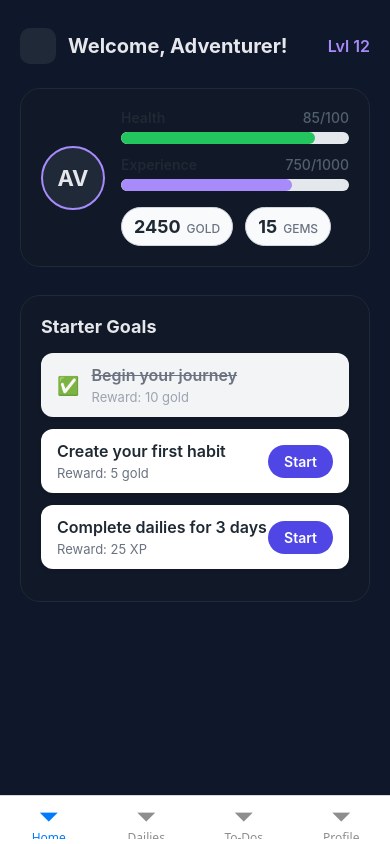
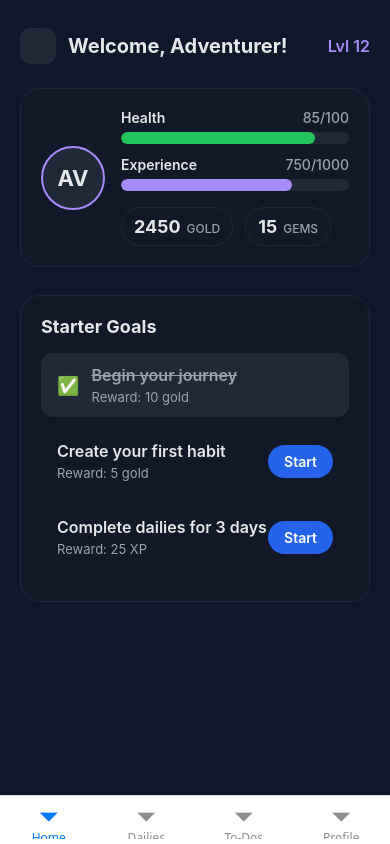
Before and after one commit to iamSinlapachai/HabitRPG, a React Native app: screen /Home in a window 390 px wide. Built offline with nearby package versions, Linux system fonts and the light colour scheme.

Commit message:
feat: centralize color palette

```diff
--- a/src/components/CurrencyPill.tsx
+++ b/src/components/CurrencyPill.tsx
@@ -1,5 +1,7 @@
 import React from 'react';
 import { StyleSheet, Text, View } from 'react-native';
+
+import { colors } from '../theme/colors';
 
 type CurrencyPillProps = {
   label: string;
@@ -25,19 +27,19 @@ const styles = StyleSheet.create({
     paddingVertical: 8,
     borderRadius: 999,
     borderWidth: 1,
-    borderColor: '#d2d6dc',
-    backgroundColor: '#f8fafc',
+    borderColor: colors.border,
+    backgroundColor: colors.card,
   },
   value: {
     fontSize: 18,
     fontWeight: '700',
-    color: '#1f2933',
+    color: colors.text,
     marginRight: 6,
   },
   label: {
     fontSize: 12,
     fontWeight: '500',
-    color: '#6b7280',
+    color: colors.muted,
     textTransform: 'uppercase',
   },
 });
--- a/src/components/HabitListItem.tsx
+++ b/src/components/HabitListItem.tsx
@@ -1,5 +1,7 @@
 import React from 'react';
 import { StyleSheet, Text, TouchableOpacity, View } from 'react-native';
+
+import { colors } from '../theme/colors';
 
 type HabitListItemProps = {
   title: string;
@@ -40,8 +42,8 @@ const styles = StyleSheet.create({
     paddingHorizontal: 16,
     paddingVertical: 12,
     borderRadius: 12,
-    backgroundColor: '#ffffff',
-    shadowColor: '#000000',
+    backgroundColor: colors.card,
+    shadowColor: colors.bg,
     shadowOpacity: 0.05,
     shadowRadius: 4,
     shadowOffset: { width: 0, height: 2 },
@@ -49,7 +51,7 @@ const styles = StyleSheet.create({
     marginBottom: 12,
   },
   completedContainer: {
-    backgroundColor: '#f3f4f6',
+    backgroundColor: colors.border,
   },
   infoContainer: {
     flexDirection: 'row',
@@ -66,28 +68,28 @@ const styles = StyleSheet.create({
   title: {
     fontSize: 16,
     fontWeight: '600',
-    color: '#1f2933',
+    color: colors.text,
   },
   completedText: {
-    color: '#6b7280',
+    color: colors.muted,
     textDecorationLine: 'line-through',
   },
   reward: {
     marginTop: 4,
     fontSize: 13,
-    color: '#6b7280',
+    color: colors.muted,
   },
   completedReward: {
-    color: '#9ca3af',
+    color: colors.muted,
   },
   startButton: {
     paddingHorizontal: 16,
     paddingVertical: 8,
     borderRadius: 20,
-    backgroundColor: '#4f46e5',
+    backgroundColor: colors.button,
   },
   startButtonText: {
-    color: '#ffffff',
+    color: colors.buttonText,
     fontWeight: '600',
     fontSize: 14,
   },
--- a/src/components/StatBar.tsx
+++ b/src/components/StatBar.tsx
@@ -1,5 +1,7 @@
 import React from 'react';
 import { StyleSheet, Text, View } from 'react-native';
+
+import { colors } from '../theme/colors';
 
 type StatBarProps = {
   label: string;
@@ -45,17 +47,17 @@ const styles = StyleSheet.create({
   label: {
     fontSize: 14,
     fontWeight: '600',
-    color: '#1f2933',
+    color: colors.text,
   },
   value: {
     fontSize: 14,
     fontWeight: '500',
-    color: '#52606d',
+    color: colors.muted,
   },
   barBackground: {
     height: 12,
     borderRadius: 6,
-    backgroundColor: '#e4e7eb',
+    backgroundColor: colors.border,
     overflow: 'hidden',
   },
   barFill: {
--- a/src/screens/HomeScreen.tsx
+++ b/src/screens/HomeScreen.tsx
@@ -10,6 +10,7 @@ import {
 import CurrencyPill from '../components/CurrencyPill';
 import HabitListItem from '../components/HabitListItem';
 import StatBar from '../components/StatBar';
+import { colors } from '../theme/colors';
 
 const level = 12;
 const hp = 85;
@@ -39,9 +40,9 @@ const HomeScreen: React.FC = () => {
               </View>
             </View>
             <View style={styles.statsSection}>
-              <StatBar label="Health" value={hp} max={hpMax} color="#22C55E" />
+              <StatBar label="Health" value={hp} max={hpMax} color={colors.green} />
               <View style={styles.barSpacing} />
-              <StatBar label="Experience" value={xp} max={xpMax} color="#A78BFA" />
+              <StatBar label="Experience" value={xp} max={xpMax} color={colors.purple} />
               <View style={styles.currencyRow}>
                 <View style={styles.currencyItem}>
                   <CurrencyPill label="Gold" value={gold} />
@@ -84,7 +85,7 @@ const HomeScreen: React.FC = () => {
 const styles = StyleSheet.create({
   safeArea: {
     flex: 1,
-    backgroundColor: '#0F172A',
+    backgroundColor: colors.bg,
   },
   scrollContent: {
     paddingBottom: 24,
@@ -109,25 +110,25 @@ const styles = StyleSheet.create({
     width: 36,
     height: 36,
     borderRadius: 10,
-    backgroundColor: '#1F2937',
+    backgroundColor: colors.border,
     marginRight: 12,
   },
   welcomeText: {
     fontSize: 20,
     fontWeight: '700',
-    color: '#E5E7EB',
+    color: colors.text,
   },
   levelText: {
     fontSize: 16,
     fontWeight: '600',
-    color: '#A78BFA',
+    color: colors.purple,
   },
   playerCard: {
     flexDirection: 'row',
-    backgroundColor: '#111827',
+    backgroundColor: colors.card,
     borderRadius: 20,
     borderWidth: 1,
-    borderColor: '#1F2937',
+    borderColor: colors.border,
     padding: 20,
     marginBottom: 28,
   },
@@ -140,15 +141,15 @@ const styles = StyleSheet.create({
     height: 64,
     borderRadius: 32,
     borderWidth: 2,
-    borderColor: '#A78BFA',
+    borderColor: colors.purple,
     alignItems: 'center',
     justifyContent: 'center',
-    backgroundColor: '#1F2937',
+    backgroundColor: colors.border,
   },
   avatarInitials: {
     fontSize: 22,
     fontWeight: '700',
-    color: '#E5E7EB',
+    color: colors.text,
   },
   statsSection: {
     flex: 1,
@@ -168,16 +169,16 @@ const styles = StyleSheet.create({
     marginRight: 0,
   },
   sectionCard: {
-    backgroundColor: '#111827',
+    backgroundColor: colors.card,
     borderRadius: 20,
     borderWidth: 1,
-    borderColor: '#1F2937',
+    borderColor: colors.border,
     padding: 20,
   },
   sectionTitle: {
     fontSize: 18,
     fontWeight: '700',
-    color: '#E5E7EB',
+    color: colors.text,
     marginBottom: 16,
   },
 });
--- /dev/null
+++ b/src/theme/colors.ts
@@ -0,0 +1,11 @@
+export const colors = {
+  bg: '#0F172A',
+  card: '#111827',
+  border: '#1F2937',
+  text: '#E5E7EB',
+  muted: '#9CA3AF',
+  green: '#22C55E',
+  purple: '#A78BFA',
+  button: '#2563EB',
+  buttonText: '#FFFFFF',
+};
```
